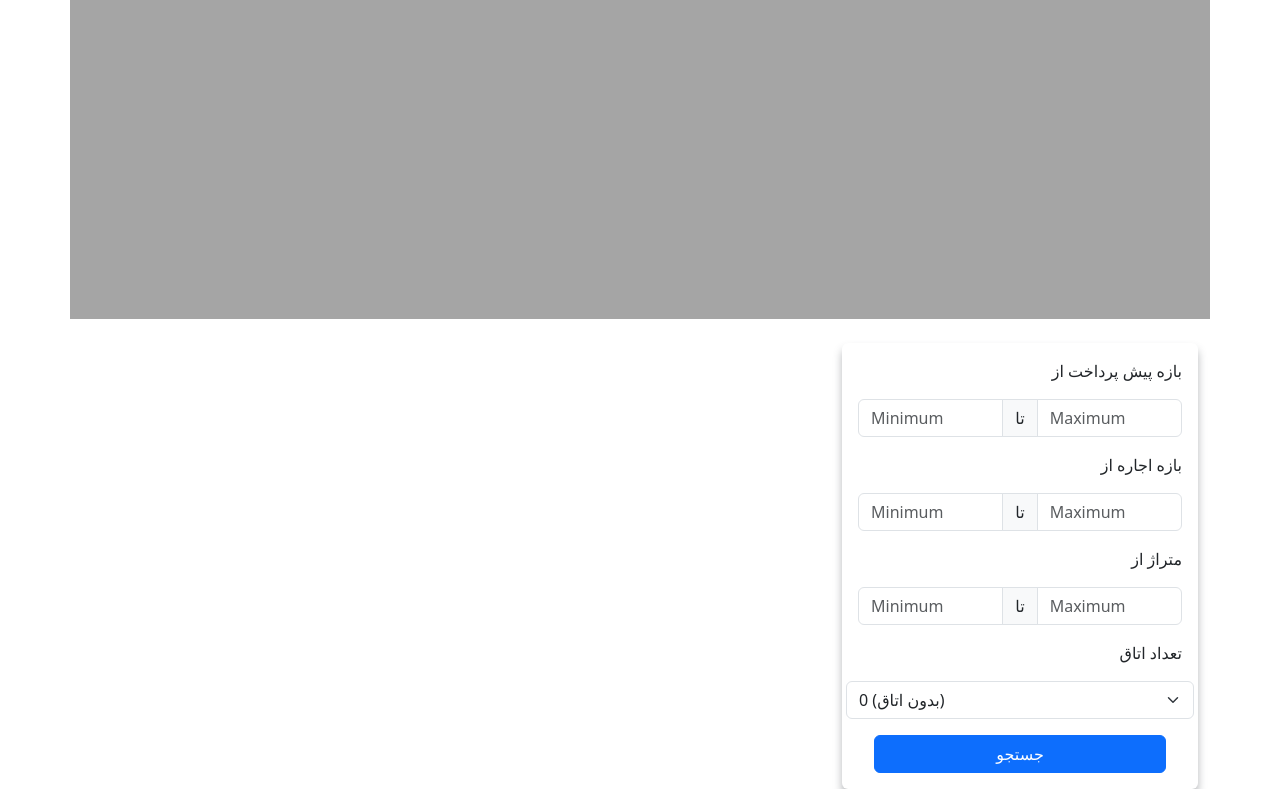
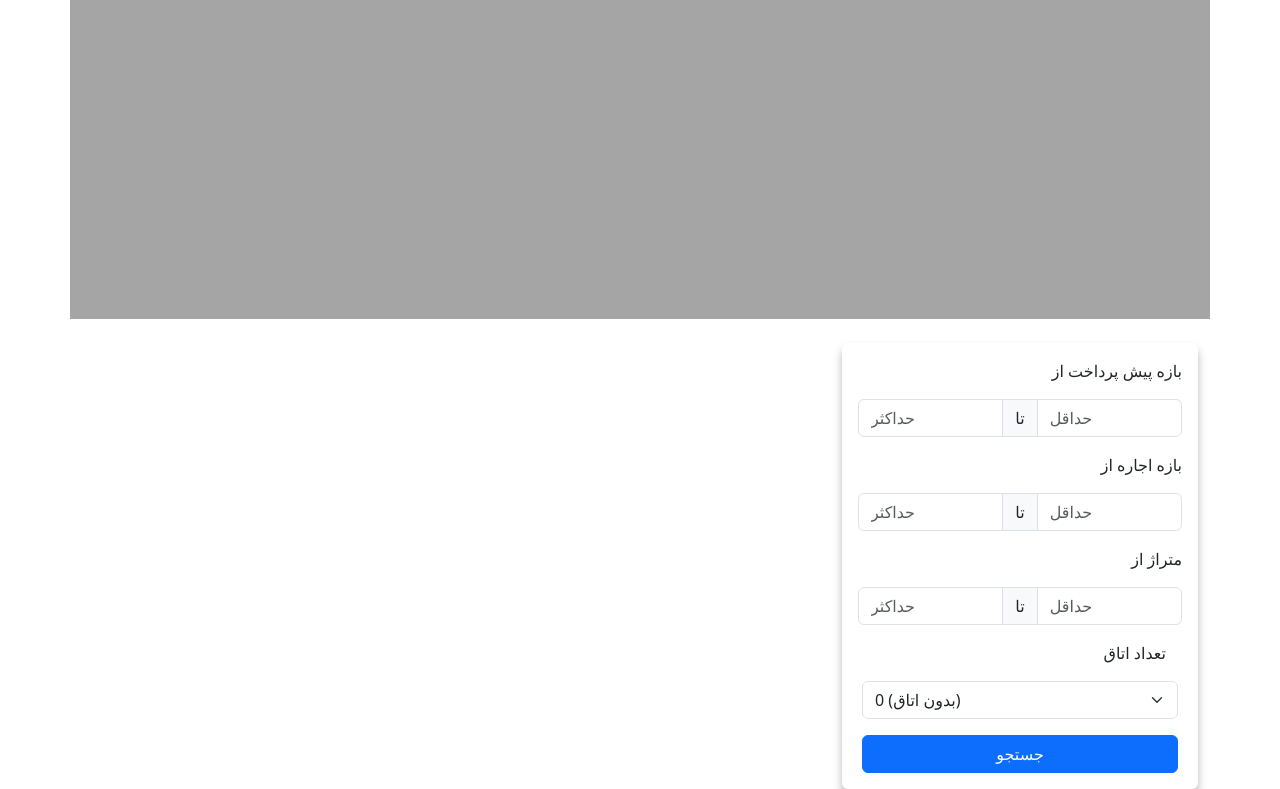
Before and after one commit to MohammadMZ-Taj/divar_script, a Flask app: template templates/home.html in a window 1280 px wide. Shown: the part 25-814 px from the top of the page. Run offline with Flask 3, Linux system fonts and the light colour scheme; the template is opened without the code that fills it, so the values that code supplies are empty; parts of the project's set-up code (start-up, migrations or seed data) failed here and were passed over.

Commit message:
translate home.html

```diff
--- a/templates/home.html
+++ b/templates/home.html
@@ -60,7 +60,7 @@
 
                 {% if record_count %}
                     <div class="alert alert-info" role="alert">
-                        <p class="mb-0"><span class="fs-5">✔️</span>{{ record_count }} result(s) found.</p>
+                        <p class="mb-0 text-end">{{ record_count }} :  نتایج پیدا شده <span class="fs-5">✔️</span></p>
                     </div>
                 {% endif %}
 
@@ -113,11 +113,11 @@
 
                             <p class="text-end">بازه پیش پرداخت از</p>
                             <div class="input-group mb-3">
-                                <input type="number" class="form-control" placeholder="Minimum" name="credit_max"
+                                <input type="number" class="form-control" placeholder="حداکثر" name="credit_max"
                                        value="{{ latest_config.credit.max }}"
                                        required>
                                 <span class="input-group-text">تا</span>
-                                <input type="number" class="form-control" placeholder="Maximum" name="credit_min"
+                                <input type="number" class="form-control" placeholder="حداقل" name="credit_min"
                                        value="{{ latest_config.credit.min }}"
                                        required>
                             </div>
@@ -127,11 +127,11 @@
 
                             <p class="text-end">بازه اجاره از</p>
                             <div class="input-group mb-3">
-                                <input type="number" class="form-control" placeholder="Minimum" name="rent_max"
+                                <input type="number" class="form-control" placeholder="حداکثر" name="rent_max"
                                        value="{{ latest_config.rent.max }}"
                                        required>
                                 <span class="input-group-text">تا</span>
-                                <input type="number" class="form-control" placeholder="Maximum" name="rent_min"
+                                <input type="number" class="form-control" placeholder="حداقل" name="rent_min"
                                        value="{{ latest_config.rent.min }}"
                                        required>
                             </div>
@@ -142,16 +142,16 @@
 
                             <p class="text-end">متراژ از</p>
                             <div class="input-group mb-3">
-                                <input type="number" class="form-control" placeholder="Minimum" name="size_max"
+                                <input type="number" class="form-control" placeholder="حداکثر" name="size_max"
                                        value="{{ latest_config.size.max }}" required>
                                 <span class="input-group-text">تا</span>
-                                <input type="number" class="form-control" placeholder="Maximum" name="size_min"
+                                <input type="number" class="form-control" placeholder="حداقل" name="size_min"
                                        value="{{ latest_config.size.min }}"
                                        required>
                             </div>
                         </div>
 
-                        <div class="row">
+                        <div class="row mx-1">
 
                             <p class="text-end">تعداد اتاق</p>
 
@@ -191,7 +191,7 @@
 
                         </div>
 
-                        <div class="row mt-3 mx-3">
+                        <div class="row mt-3 mx-1">
                             <button class="btn btn-primary ">
                                 جستجو
                             </button>
```
